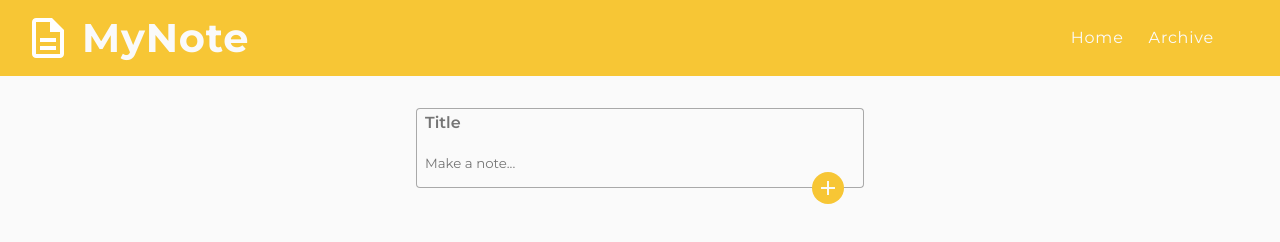
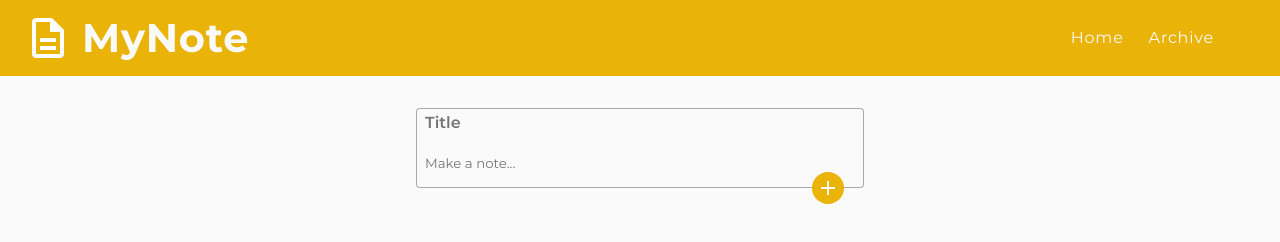
Before and after one commit to bhanreddy/NoteIt, a plain HTML site: page Notes app/index.html in a window 1280 px wide. Drawn offline with Linux system fonts and the light colour scheme.

Commit message:
Update style.css

```diff
--- a/Notes app/style.css
+++ b/Notes app/style.css
@@ -7,7 +7,7 @@
 
 :root {
     --background-color: #fafafa;
-    --primary-color: #f7c635;
+    --primary-color: #eab308;
     --accent-color: #a9a9a9;
 }
 
```
